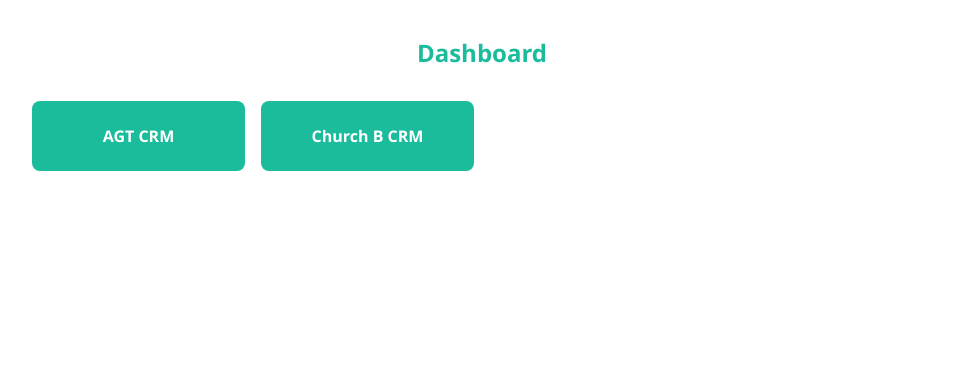
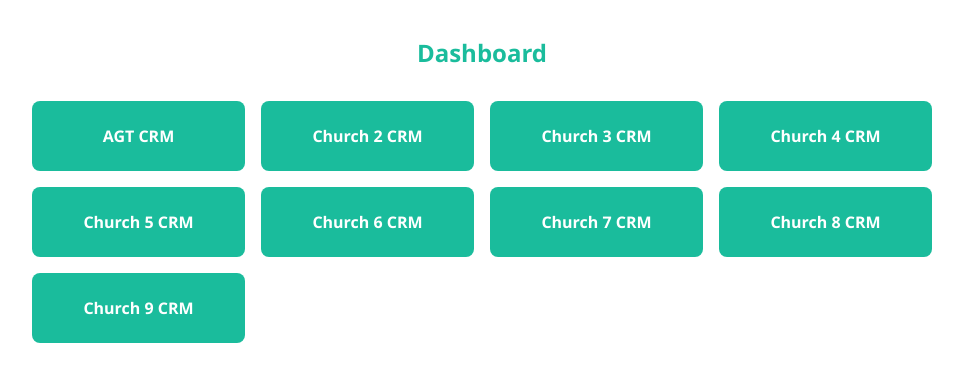
Before and after one commit to Tunnox/chukspace, a Flask app: page / in a window 1280 px wide. Shown: the part 134-516 px from the top of the page, without its empty margins (158-1121 px from the left). Run offline with Flask 3, Linux system fonts and the light colour scheme.

Commit message:
Update index.html

```diff
--- a/api/templates/index.html
+++ b/api/templates/index.html
@@ -142,7 +142,14 @@
                     <h1 style="text-align: center; color: #1abc9c; margin-bottom: 2rem;">Dashboard</h1>
                     <div class="app-grid">
                         <div class="app-tile" onclick="openModal('https://www.chukspace.fyi/')">AGT CRM</div>
-                        <div class="app-tile" onclick="openModal('https://your-church-b-app.vercel.app')">Church B CRM</div>
+                        <div class="app-tile" onclick="openModal('https://your-church-b-app.vercel.app')">Church 2 CRM</div>
+                        <div class="app-tile" onclick="openModal('https://your-church-b-app.vercel.app')">Church 3 CRM</div>
+                        <div class="app-tile" onclick="openModal('https://your-church-b-app.vercel.app')">Church 4 CRM</div>
+                        <div class="app-tile" onclick="openModal('https://your-church-b-app.vercel.app')">Church 5 CRM</div>
+                        <div class="app-tile" onclick="openModal('https://your-church-b-app.vercel.app')">Church 6 CRM</div>
+                        <div class="app-tile" onclick="openModal('https://your-church-b-app.vercel.app')">Church 7 CRM</div>
+                        <div class="app-tile" onclick="openModal('https://your-church-b-app.vercel.app')">Church 8 CRM</div>
+                        <div class="app-tile" onclick="openModal('https://your-church-b-app.vercel.app')">Church 9 CRM</div>
                     </div>
                 </section>
             `;
```
